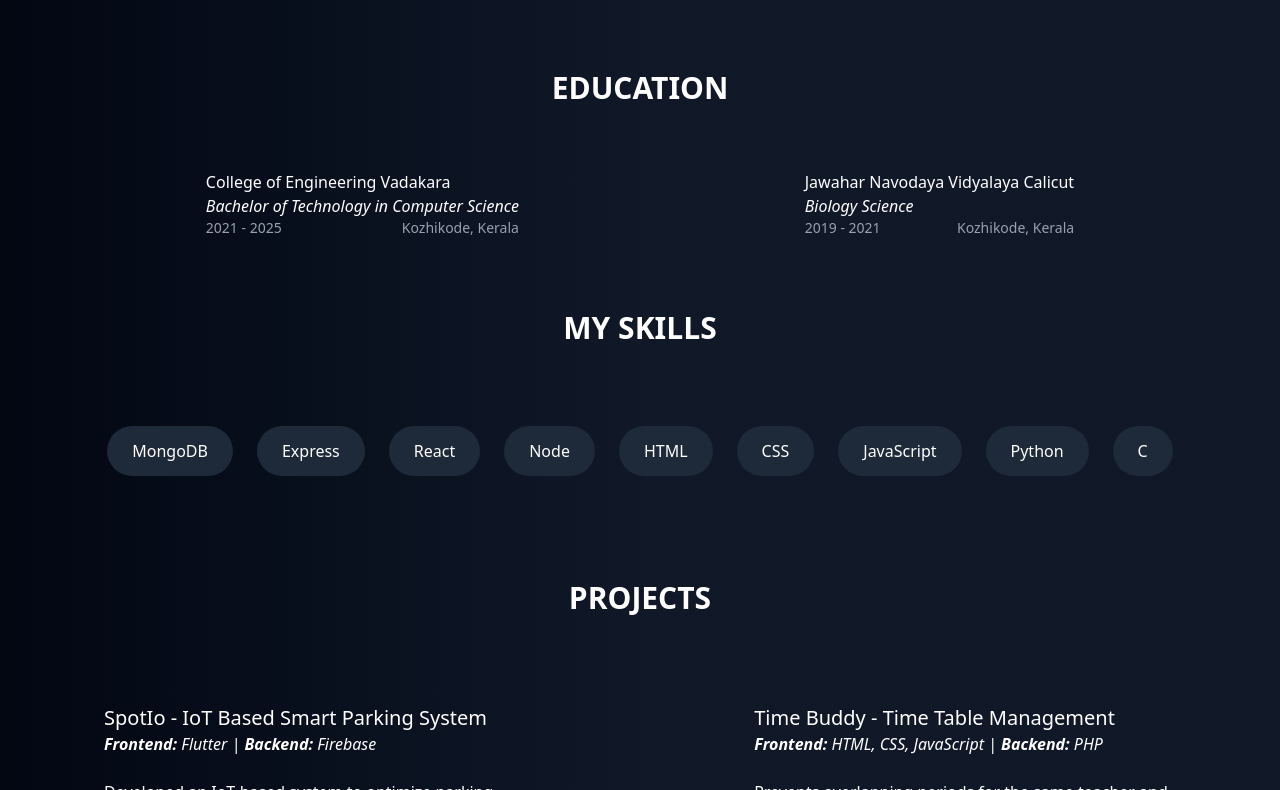
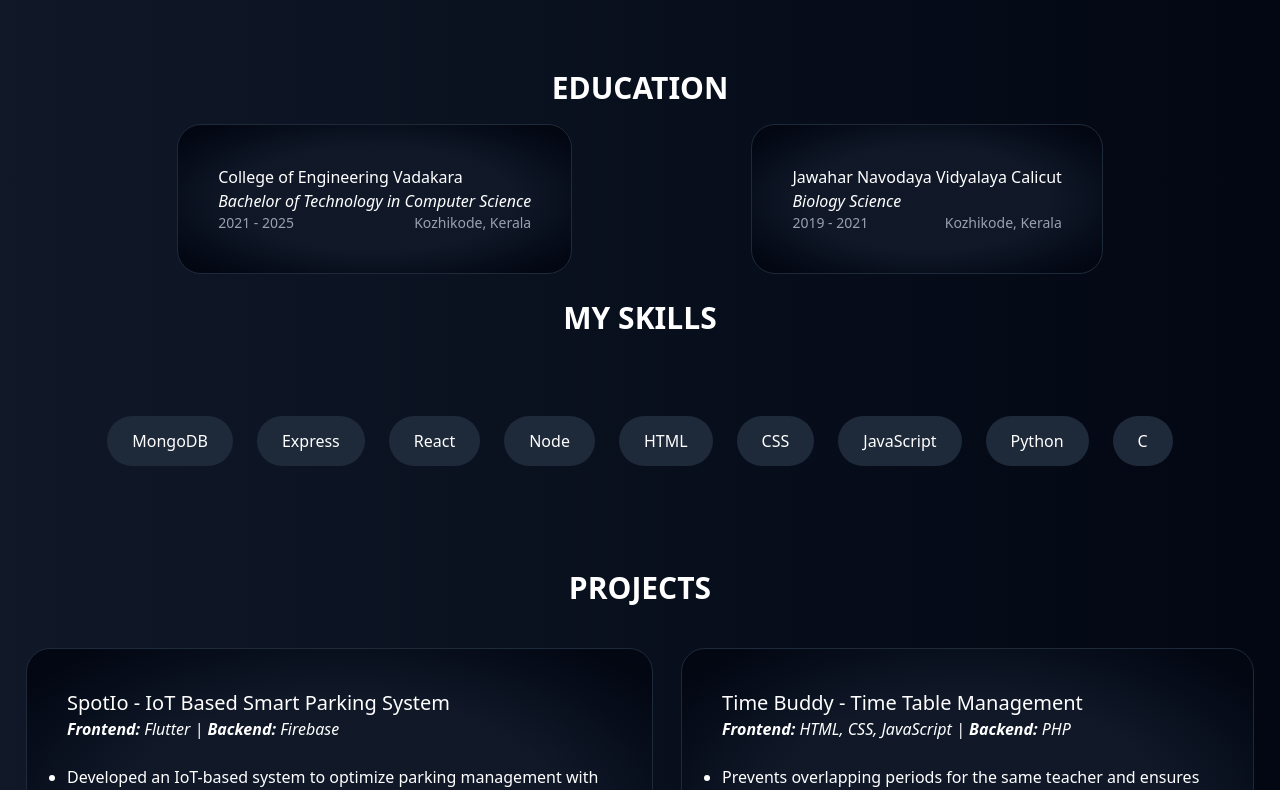
Before and after one commit to AthishRaj/My-portfolio, a React (Vite) app: page / in a window 1280 px wide. Shown: the part 1090-1880 px from the top of the page. Built offline with nearby package versions, Linux system fonts and the light colour scheme.

Commit message:
border animation

```diff
--- a/src/App.css
+++ b/src/App.css
@@ -1,17 +1,51 @@
 @import "tailwindcss";
 
+@property --border-angle {
+  syntax: "<angle>";
+  inherits: false;
+  initial-value: 0deg;
+}
 
 @theme {
   --color-base: #2563eb;
 }
+
+.animate-border {
+  --border-angle: 0deg;
+  animation: rotate 3s linear infinite;
+}
+
+@keyframes rotate {
+  to {
+    --border-angle: 360deg;
+  }
+}
+
 @layer components {
   .nav-link {
     @apply inline-block hover:text-sky-600 hover:text-shadow-[0_0_12px_#70daff]  transform hover:scale-110 transition duration-300 ease-in-out lg:text-lg;
   }
-  .card-blu{
-    @apply  p-6 sm:px-20 sm:my-6 rounded-3xl hover:shadow-[0_0_12px_var(--color-base)] hover:inset-shadow-[0_0_5px_var(--color-base)] hover:bg-gray-800 transition duration-200 ease-linear
+  .card-blu {
+    @apply p-[2px] rounded-3xl
+    transition duration-200 ease-linear hover:scale-[1.01];
+    --border-angle: 0deg;
+    animation: rotate 3s linear infinite;
   }
-  .pills{
-    @apply transform bg-gray-800 rounded-full px-6 py-3 border border-transparent hover:border-base hover:shadow-[0_0_12px_var(--color-base)] hover:scale-110 transition duration-200 ease-linear
+
+  .card-blu:hover {
+    background-image: conic-gradient(
+      from var(--border-angle),
+      var(--color-gray-900) 40%,
+      var(--color-sky-400) 50%,
+      var(--color-gray-900) 70%
+    );
+  }
+
+  .card-inner {
+    @apply bg-radial from-gray-900 from-50% to-90% to-gray-950  p-10 rounded-3xl h-full border border-gray-800;
+  }
+
+  .pills {
+    @apply transform bg-gray-800 rounded-full px-6 py-3 border border-transparent  hover:shadow-[0_2px_0_var(--color-base)] hover:scale-110 hover:-translate-y-1 transition duration-200 ease-linear cursor-default;
   }
 }
--- a/src/App.jsx
+++ b/src/App.jsx
@@ -10,7 +10,7 @@ import Skills from './component/Skills';
 export default function App() {
   return (
     <>
-      <div className='bg-linear-to-l from-gray-900 from-50% to-gray-950 text-white'>
+      <div className='bg-linear-to-r from-gray-900 to-gray-950 text-white'>
         <Nav />
         <Welcome />
         <About />
--- a/src/component/Education.jsx
+++ b/src/component/Education.jsx
@@ -7,7 +7,8 @@ export default function Education() {
             <h1 className="text-3xl font-bold">EDUCATION</h1>
           </div>
           <div className="w-full flex flex-col md:flex-row justify-evenly gap-6 px-6">
-            <div className="card-blu">
+            <div className="card-blu  ">
+              <div className="card-inner">
                 <h2>College of Engineering Vadakara</h2>
                 <p className=" italic"> Bachelor of Technology in Computer Science</p>
                 <div className="text-sm text-gray-400 flex justify-between">
@@ -15,7 +16,9 @@ export default function Education() {
                   <span>Kozhikode, Kerala</span>
                 </div>
               </div>
+            </div>
             <div className="card-blu">
+              <div className="card-inner">
                 <h2>Jawahar Navodaya Vidyalaya Calicut</h2>
                 <p className="italic">Biology Science</p>
                 <div className="text-sm text-gray-400 flex justify-between">
@@ -25,6 +28,7 @@ export default function Education() {
               </div>
             </div>
           </div>
+        </div>
       </section>
     </>
   )
--- a/src/component/Project.jsx
+++ b/src/component/Project.jsx
@@ -8,6 +8,7 @@ export default function Project() {
           </div>
           <div className="w-full flex flex-col md:flex-row gap-6 justify-evenly px-6 my-6">
             <div className="card-blu">
+              <div className="card-inner">
                 <h1 className="text-xl">SpotIo - IoT Based Smart Parking System</h1>
                 <p className="italic"><b>Frontend:</b> Flutter | <b>Backend:</b> Firebase</p>
                 <ul className=" list-disc my-6">
@@ -17,7 +18,9 @@ export default function Project() {
                     interface and robust backend.</li>
                 </ul>
               </div>
+            </div>
             <div className="card-blu">
+              <div className="card-inner">
                 <h1 className="text-xl">Time Buddy - Time Table Management</h1>
                 <p className="italic"><b>Frontend:</b> HTML, CSS, JavaScript | <b>Backend:</b> PHP</p>
                 <ul className="list-disc my-6">
@@ -35,6 +38,7 @@ export default function Project() {
               </div>
             </div>
           </div>
+        </div>
       </section>
     </>
   )
```
Lines whose indentation alone changed are shown as unchanged.
